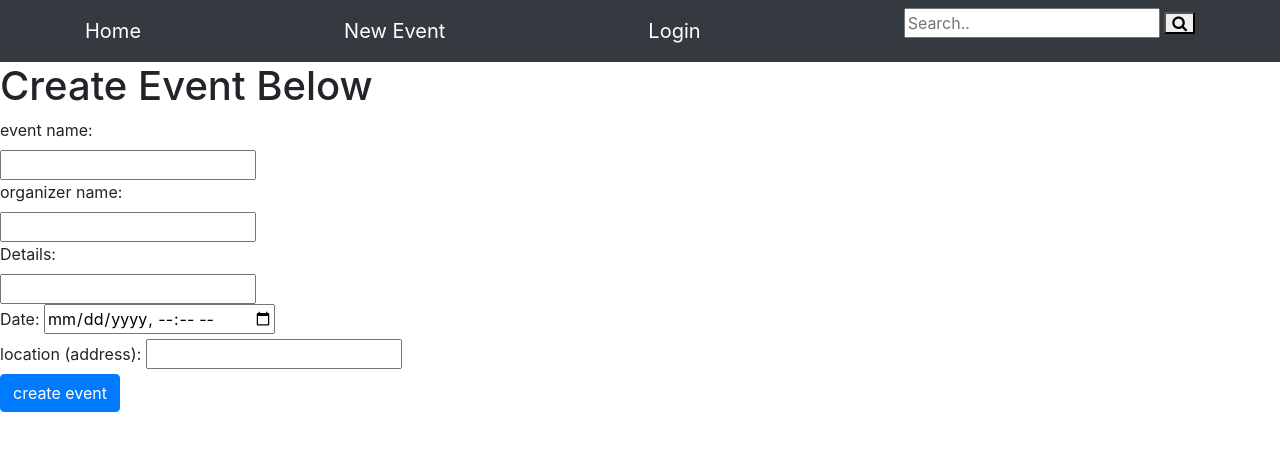
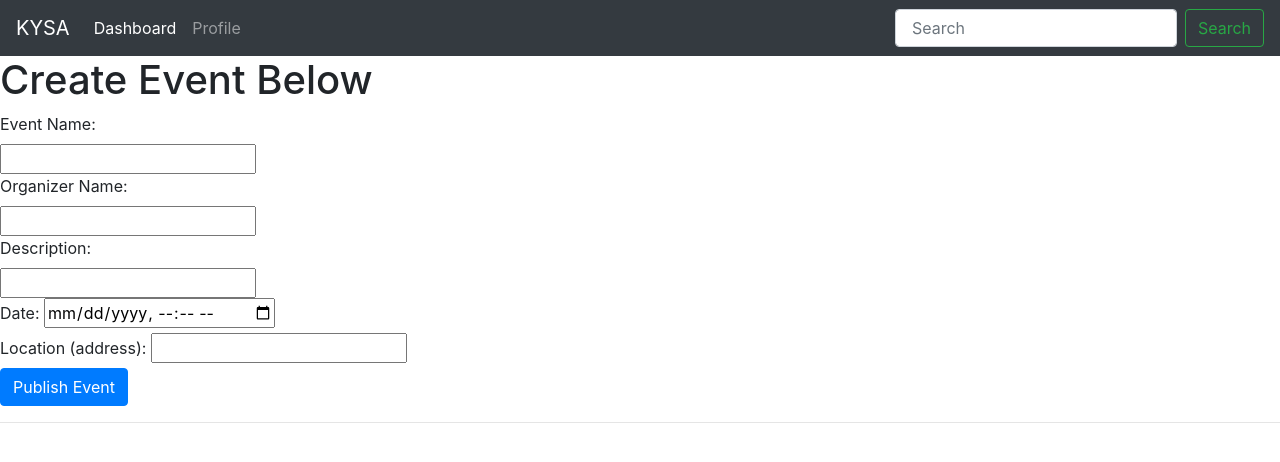
Before and after one commit to swk3st/KYSA-Meetup-Finder, a Django app: page /newevent/ in a window 1280 px wide. Shown: the top 462 px of the page. Run offline with Django 3.2, Linux system fonts and the light colour scheme; some libraries are stand-ins or nearby versions.

Commit message:
Added new html files. Added navbar that can be included. Added main that can be extended. Fixed the user profile view.

```diff
--- a/meetup_finder_app/templates/meetup_finder_app/NewEvent.html
+++ b/meetup_finder_app/templates/meetup_finder_app/NewEvent.html
@@ -1,29 +1,8 @@
+{%  extends 'meetup_finder_app/main.html' %}
+
+{% block content %}
+
 {% load static %}
-<head>
-   <meta charset="utf-8">
-   <title>{% block title %}Meetup Finder{% endblock %}</title>
-   <!-- <link href="https://fonts.googleapis.com/css?family=Peralta" rel="stylesheet"> -->
-   <link rel="stylesheet" href="https://cdnjs.cloudflare.com/ajax/libs/font-awesome/4.7.0/css/font-awesome.min.css">
-   <link rel="stylesheet" href="{% static '/css/bootstrap.min.css' %}">
-   <link rel="stylesheet" href="{% static 'css/app.css' %}">
-   {% block stylesheet %}{% endblock %}
- </head>
- <body>
-   {% block body %}
-     <nav class="navbar navbar-expand-lg navbar-dark bg-dark">
-       <div class="container">
-         <a class="navbar-brand" href="">Home</a>
-         <a class="navbar-brand" href="newevent">New Event</a>
-         <a class="navbar-brand" href="accounts/login">Login</a>
-       <form class="example" action="action_page.php">
-           <input type="text" placeholder="Search.." name="search">
-           <button type="submit"><i class="fa fa-search"></i></button>
-         </form>
-       </div>
-     </nav>
-     <!-- <div class="container">
-     </div> -->
-   {% endblock body %}
 
 <h1>Create Event Below</h1>
 
@@ -31,18 +10,21 @@
 
     <form action="{% url 'meetup_finder_app:createEvent'  %}" method="post">
     {% csrf_token %}
-    <label>event name:</label><br>
+    <label>Event Name:</label><br>
     <input type="text" id="event_name_text" name="event_name_text"><br>
-    <label>organizer name:</label><br>
+    <!-- Will need to get rid of this eventually since it should know the user's information-->
+    <label> Organizer Name:</label><br>
     <input type="text" id="organizer" name = "organizer"><br>
-    <label>Details:</label><br>
+    <label>Description:</label><br>
     <input type="text" id='detail_text' name="detail_text"><br>
     <label>Date:</label>
     <input type="datetime-local" id="event_time"
        name="event_time"><br>
-    <label>location (address):</label>
+    <label>Location (address):</label>
     <input type="text" id="address" name="address"><br>
-    <input type="submit" class="btn btn-primary" value="create event">
+    <input type="submit" class="btn btn-primary" value="Publish Event">
 
     </form>
    </body>
+
+   {% endblock %}
--- /dev/null
+++ b/meetup_finder_app/templates/meetup_finder_app/main.html
@@ -0,0 +1,23 @@
+<!DOCTYPE html>
+<html>
+<head>
+    <title> Meetup Finder App </title>
+    <link rel="stylesheet" href="https://stackpath.bootstrapcdn.com/bootstrap/4.3.1/css/bootstrap.min.css" integrity="sha384-ggOyR0iXCbMQv3Xipma34MD+dH/1fQ784/j6cY/iJTQUOhcWr7x9JvoRxT2MZw1T" crossorigin="anonymous">
+</head>
+<body>
+    {% include 'meetup_finder_app/navbar.html' %}
+
+    {% block content %}
+
+    {% endblock %}
+
+    <hr>
+
+</body>
+</html>
+
+<!-- JS code to allow hamburger dropdown to appear when window is resized -->
+<script src="https://code.jquery.com/jquery-3.3.1.slim.min.js" integrity="sha384-q8i/X+965DzO0rT7abK41JStQIAqVgRVzpbzo5smXKp4YfRvH+8abtTE1Pi6jizo" crossorigin="anonymous"></script>
+<script src="https://cdnjs.cloudflare.com/ajax/libs/popper.js/1.14.7/umd/popper.min.js" integrity="sha384-UO2eT0CpHqdSJQ6hJty5KVphtPhzWj9WO1clHTMGa3JDZwrnQq4sF86dIHNDz0W1" crossorigin="anonymous"></script>
+<script src="https://stackpath.bootstrapcdn.com/bootstrap/4.3.1/js/bootstrap.min.js" integrity="sha384-JjSmVgyd0p3pXB1rRibZUAYoIIy6OrQ6VrjIEaFf/nJGzIxFDsf4x0xIM+B07jRM" crossorigin="anonymous"></script>
+</html>
--- /dev/null
+++ b/meetup_finder_app/templates/meetup_finder_app/navbar.html
@@ -0,0 +1,41 @@
+{% load account %}
+
+<!-- {% user_display user %} -->
+{% load static %}
+<head>
+    <meta charset="utf-8">
+    <title>{% block title %}Meetup Finder{% endblock %}</title>
+    <!-- <link href="https://fonts.googleapis.com/css?family=Peralta" rel="stylesheet"> -->
+    <link rel="stylesheet" href="https://cdnjs.cloudflare.com/ajax/libs/font-awesome/4.7.0/css/font-awesome.min.css">
+    <link rel="stylesheet" href="{% static '/css/bootstrap.min.css' %}">
+    <link rel="stylesheet" href="{% static 'css/app.css' %}">
+    {% block stylesheet %}{% endblock %}
+  </head>
+  <body>
+    {% block body %}
+    <section id="navbar">
+        <nav class="navbar navbar-expand-lg navbar-dark bg-dark">
+            <a class="navbar-brand" href="#">KYSA</a>
+            <button class="navbar-toggler" type="button" data-toggle="collapse" data-target="#navbarNav" aria-controls="navbarNav" aria-expanded="false" aria-label="Toggle navigation">
+              <span class="navbar-toggler-icon"></span>
+            </button>
+            <div class="collapse navbar-collapse" id="navbarNav">
+              <ul class="navbar-nav">
+                <li class="nav-item active">
+                  <a class="nav-link" href="#">Dashboard</a>
+                </li>
+                <li class="nav-item">
+                  <a class="nav-link" href="{% url 'meetup_finder_app:account_login'%}">Profile</a><!--class="smoothScroll px-3"><span>{% user_display user %}</span></a></li> -->
+                </li>
+              </ul>
+                <ul class="nav navbar-header ml-auto" style="font-size: 20px;">
+                <form class="form-inline">
+                    <input class="form-control mr-sm-2 px-3" type="search" placeholder="Search" aria-label="Search">
+                    <button class="btn btn-outline-success my-2 my-sm-0" type="submit">Search</button>
+                </form>
+              </ul>
+            </div>
+          </nav>
+
+    {% endblock body %}
+  </body>
--- a/meetup_finder_app/templates/meetup_finder_app/upcoming.html
+++ b/meetup_finder_app/templates/meetup_finder_app/upcoming.html
@@ -1,3 +1,7 @@
+{%  extends 'meetup_finder_app/main.html' %}
+
+{% block content %}
+
 {% if event_list %}
     <ul>
     {% for event in event_list %}
@@ -8,3 +12,5 @@
 {% else %}
     <p>No upcoming events</p>
 {% endif %}
+
+{% endblock %}
--- a/meetup_finder_app/views.py
+++ b/meetup_finder_app/views.py
@@ -17,8 +17,10 @@ class HomeView(TemplateView):
     template_name = 'meetup_finder_app/home.html'
 
 def WelcomeView(request):
-    template_name = 'meetup_finder_app/welcome.html'
+    template_name = 'meetup_finder_app/userProfile.html'
     return render(request, template_name)
+
+
 class IndexView(generic.ListView):
     template_name = 'meetup_finder_app/index.html'
     #context_object_name = 'latest_question_list'
```
Also changed, not shown: meetup_finder_app/templates/meetup_finder_app/userProfile.html (added, +34 -0 lines), db.sqlite3.
